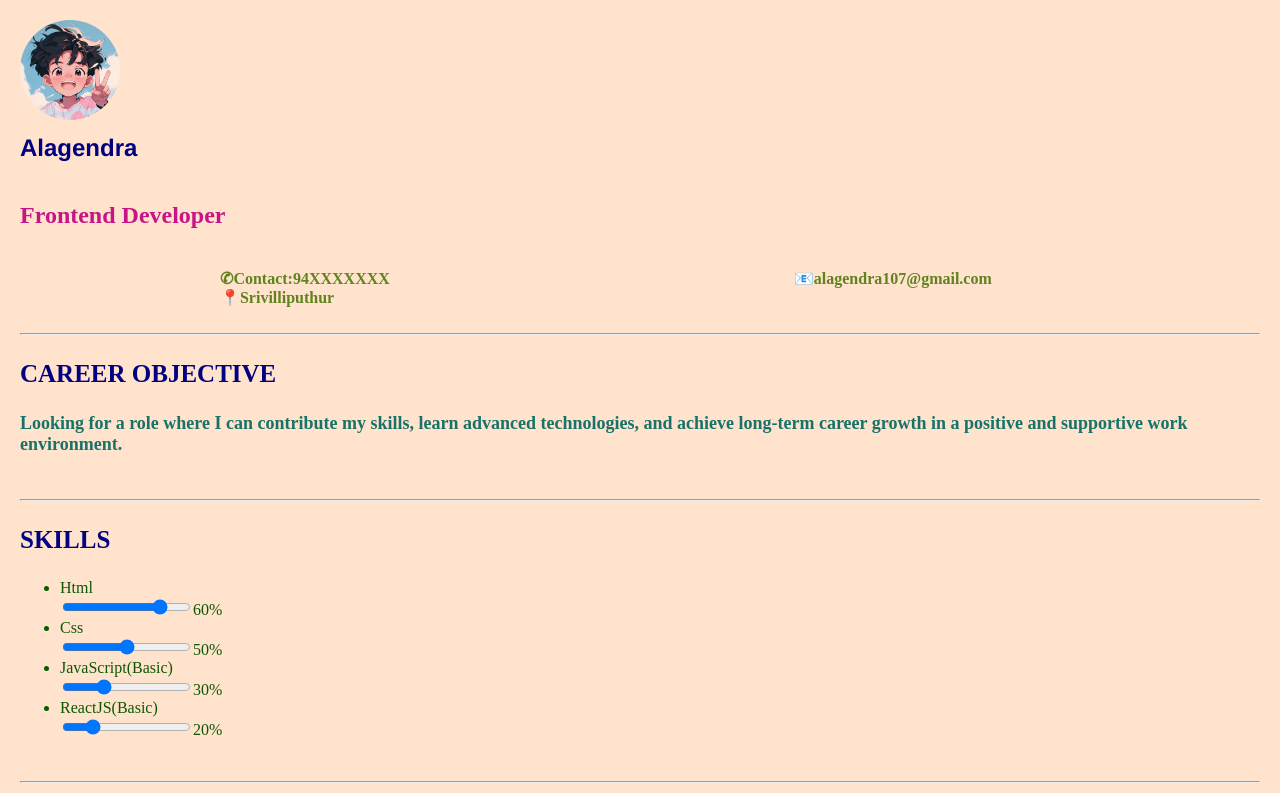
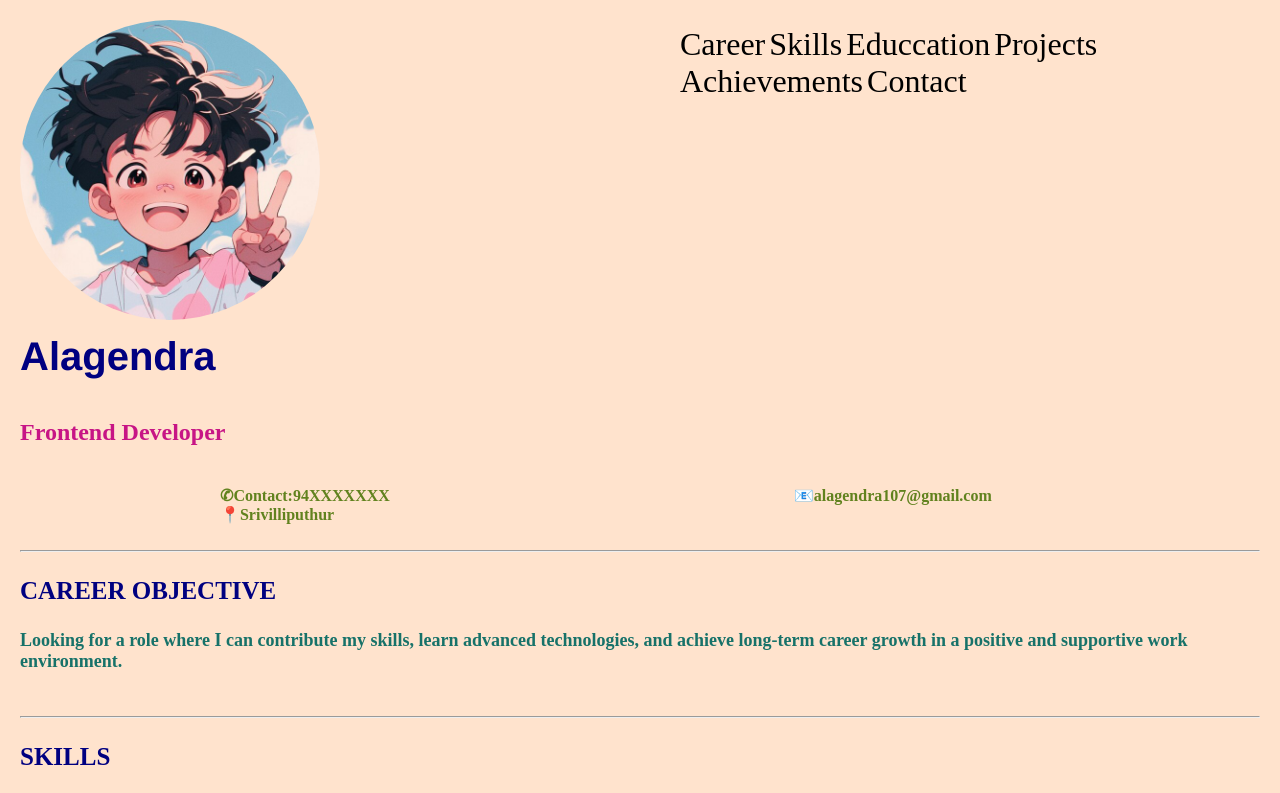
Before and after one commit to Alagendra-107/myFirstRepository, a plain HTML site: page myprofile.html in a window 1280 px wide. Shown: the top 793 px of the page. Drawn offline with Linux system fonts and the light colour scheme.

Commit message:
flex,position add

```diff
--- /dev/null
+++ b/Grid.css
@@ -0,0 +1,23 @@
+*{
+    padding: 0;
+    margin: 0;
+    box-sizing: border-box;
+}
+body{
+    width: 100%;
+    height: 100%;
+    background-color:aquamarine;
+    color: black;
+}
+.container-grid{
+    border: 4px solid lightcoral;
+    height: 80%;
+    width: 90%;
+     display: grid;
+    grid-template-columns: 25px 50px 20px 10px;
+
+}
+.box{
+    background-color: brown;
+
+}
--- /dev/null
+++ b/Gridpratice.css
@@ -0,0 +1,27 @@
+*{
+    padding: 0;
+    margin: 0;
+    box-sizing: border-box;
+}
+body{
+    height: 100%;
+    width: 100%;
+    background-color: whitesmoke;
+    color: black;
+}
+.container{
+    border: 2px solid purple ;
+    display: grid;
+    grid-template-columns: 300px 1fr;
+    grid-template-rows: 50px 1fr 200px 100px;
+    gap: 10px;
+}
+.box{
+    background-color: brown;
+    padding: 10px;
+    font-size: 22px;
+}
+.header, .footer,.nav{
+    grid-column-start: 1;
+    grid-column-end: 3;
+}
--- /dev/null
+++ b/Mediaquery.css
@@ -0,0 +1,62 @@
+*{
+    padding: 0;
+    margin: 0;
+    box-sizing: border-box;
+}
+body{
+    width: 100%;
+    height: 100%;
+    background-color:aquamarine;
+    color: black;
+}
+header{
+    width: 100%;
+    height: 15vh;
+    background-color: black;
+}
+nav{
+      display: flex;
+  justify-content: space-around;
+  align-items: center;
+  height: 100%;
+}
+a {
+  color: white;
+  font-size: 24px;
+}
+main {
+  width: 100%;
+  height: 80vh;
+  background: white;
+  padding: 10px;
+}
+footer {
+  background: black;
+  height: 5vh;
+  color: white;
+}
+@media screen and (max-width:600px orid)  {
+    body{
+    width: 100%;
+    height: 100%;
+    background-color:rgb(127, 255, 133);
+    color: black;
+}
+header{
+    width: 100vh;
+    height: 25vh;
+}
+nav{
+    display: flex;
+    flex-direction: column;
+    justify-content: center;
+    align-items: center;
+    height: 100%;
+}
+a{
+    font-size: 15px;
+}
+  .main-container {
+    display: flex;
+  }
+}
--- a/myprofile.css
+++ b/myprofile.css
@@ -9,24 +9,43 @@ body{
 }
 
 .section_header > img{
-    width: 100px;
-    height: 100px;
-    border-radius:100px;
+    width: 300px;
+    height: 300px;
+    border-radius:300px;
 
 }
 .header_name{
     font-family:'Franklin Gothic Medium', 'Arial Narrow', Arial, sans-serif;
     margin-top: 10px;
     font-weight:bolder;
-
+    font-size: 40px;
+    display: flex;
+    flex-direction: column;
 }
 .heading_subhead{
     font-weight: bold;
     color: #C71585;
     font-size:x-large;
+    position: relative;
+}
 
+.navbar-container {
+    padding: 20px;
+    display: flex;
+    flex-direction: column;
+    justify-content: space-between;
+    position: absolute;
+    left: 660px;
+    top: 6px;
+}
 
+.navbar-container a {
+    font-size: 32px;
+    color: black;
+    text-decoration: none;
+    gap: 30px;
 }
+
 
 .section_contact>span{
     font-weight: bolder;
--- a/myprofile.html
+++ b/myprofile.html
@@ -11,6 +11,16 @@
             <img src="./anime-boy-with-peace-sign-front-blue-sky-generative-ai_958192-91158.jpg" alt="">
             <h1 class="header_name">Alagendra</h1>
             <h5 class="heading_subhead">Frontend Developer</h5>
+        <section class="navbar-container">
+                <nav>
+                    <a href="">Career</a>
+                    <a href="">Skills</a>
+                    <a href="">Educcation</a>
+                    <a href="">Projects</a>
+                    <a href="">Achievements</a>
+                    <a href="">Contact</a>
+                </nav>
+            </section>
          </section>
          <section class="section_contact">
             <span>✆Contact:94XXXXXXX</span>
```
Also changed, not shown: Grid.html (added, +19 -0 lines), Gridpratice.html (added, +19 -0 lines), Mediaquery.html (added, +36 -0 lines).
